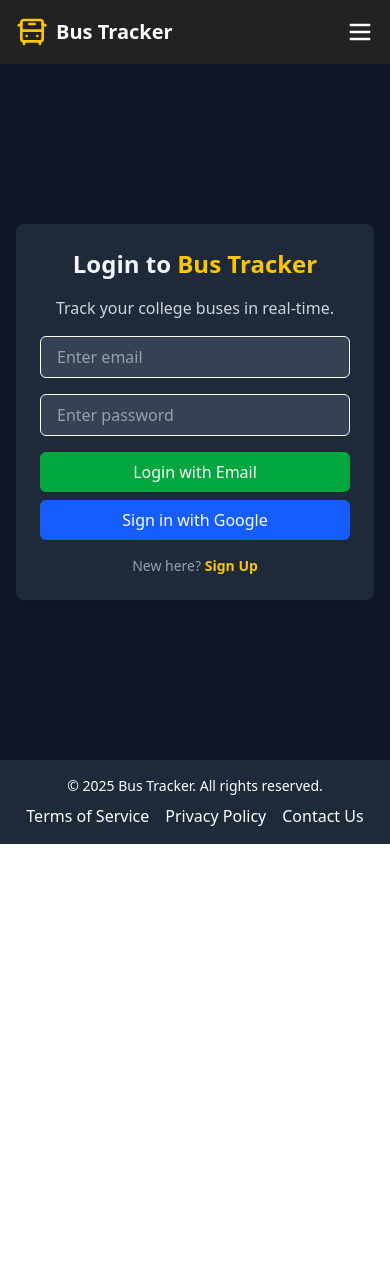
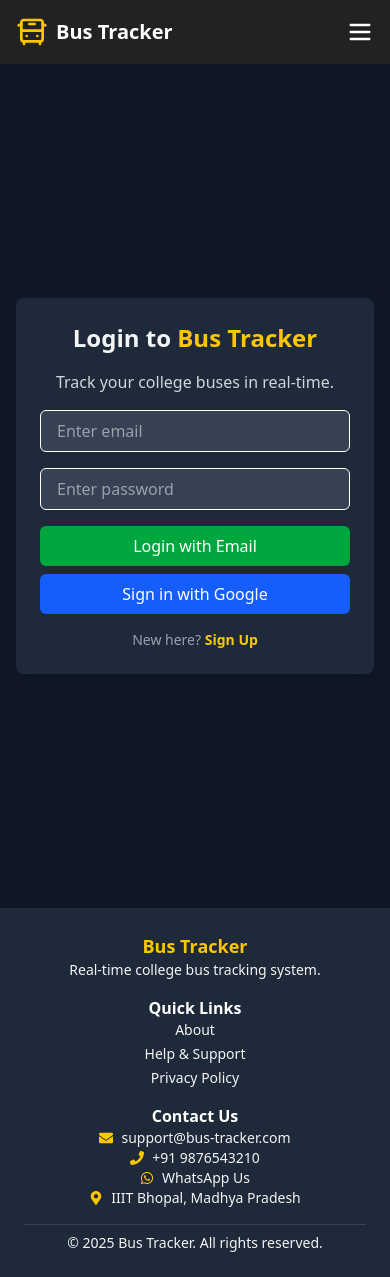
Before and after one commit to ankit2005-star/my-collage-bus-tracker, a React (Vite) app: page /login in a window 390 px wide. Before the commit the page ends 844 px from the top, so only its background shows below. Built offline with nearby package versions, Linux system fonts and the light colour scheme; no server answers.

Commit message:
improved ui

```diff
--- a/src/App.jsx
+++ b/src/App.jsx
@@ -1,27 +1,32 @@
 import { Routes, Route } from "react-router-dom";
 import PrivateRoute from "./components/PrivateRoute";
-import Header from "./components/Header.jsx"
+import HelpSupportPage from "./pages/HelpSuppportPage.jsx"
 import HomePage from "./pages/HomePage";
 import LoginPage from "./pages/LoginPage";
 import SignupPage from "./pages/SignupPage";
  import ProfilePage from "./pages/ProfilePage";
  import BusTrackingPage from './pages/BusTrackingPage.jsx'
  import BusRouteDetails from "./pages/BusRouteDetailsPage.jsx"
+import Header from "./components/Header.jsx";
+import Footer from "./components/Footer.jsx";
 
 function App() {
   return (
     <>
+    <Header />
       <Routes>
         <Route path="/login" element={<LoginPage />} />
         <Route path="/signup" element={<SignupPage />} />
 
         <Route element={<PrivateRoute />}>
+          <Route path="/help-support" element={<HelpSupportPage />} />
           <Route path="/bus-route-details" element={<BusRouteDetails />} />
           <Route path="/bus-tracking" element={<BusTrackingPage />} />
           <Route path="/" element={<HomePage />} />
           <Route path="/profile" element={<ProfilePage />} />
         </Route>
       </Routes>
+      <Footer/>
     </>
   );
 }
--- a/src/components/Footer.jsx
+++ b/src/components/Footer.jsx
@@ -1,19 +1,76 @@
+import {
+  FaEnvelope,
+  FaPhone,
+  FaWhatsapp,
+  FaMapMarkerAlt,
+} from "react-icons/fa";
+
 const Footer = () => {
   return (
-    <footer className="bg-gray-800  text-white py-4 w-screen">
-      <div className="text-center">
-        <p className="text-sm">© 2025 Bus Tracker. All rights reserved.</p>
-        <div className="mt-2 space-x-4">
-          <a href="/terms" className="text-white hover:text-gray-300">
-            Terms of Service
-          </a>
-          <a href="/privacy" className="text-white hover:text-gray-300">
-            Privacy Policy
-          </a>
-          <a href="/contact" className="text-white hover:text-gray-300">
-            Contact Us
-          </a>
+    <footer className="bg-gray-800 text-gray-100 py-6  px-6 ">
+      <div className=" mx-auto flex flex-col md:flex-row  justify-between items-center text-center md:text-left space-y-4 md:space-y-0">
+        {/* Company Info */}
+        <div>
+          <h2 className="text-lg font-bold text-yellow-400">Bus Tracker</h2>
+          <p className="text-sm">Real-time college bus tracking system.</p>
         </div>
+
+        {/* Quick Links */}
+        <div>
+          <h2 className="text-md font-semibold text-white">Quick Links</h2>
+          <ul className="text-sm space-y-1">
+            <li>
+              <a href="/about" className="hover:text-yellow-400">
+                About
+              </a>
+            </li>
+            <li>
+              <a href="/help-support" className="hover:text-yellow-400">
+                Help & Support
+              </a>
+            </li>
+            <li>
+              <a href="/privacy-policy" className="hover:text-yellow-400">
+                Privacy Policy
+              </a>
+            </li>
+          </ul>
+        </div>
+
+        {/* Contact Info */}
+        <div>
+          <h2 className="text-md font-semibold text-white">Contact Us</h2>
+          <p className="text-sm flex items-center justify-center md:justify-start">
+            <FaEnvelope className="mr-2 text-yellow-400" />
+            <a
+              href="mailto:support@bus-tracker.com"
+              className="hover:text-yellow-400"
+            >
+              support@bus-tracker.com
+            </a>
+          </p>
+          <p className="text-sm flex items-center justify-center md:justify-start">
+            <FaPhone className="mr-2 text-yellow-400" /> +91 9876543210
+          </p>
+          <p className="text-sm flex items-center justify-center md:justify-start">
+            <FaWhatsapp className="mr-2 text-yellow-400" />
+            <a
+              href="https://wa.me/919876543210"
+              className="hover:text-yellow-400"
+            >
+              WhatsApp Us
+            </a>
+          </p>
+          <p className="text-sm flex items-center justify-center md:justify-start">
+            <FaMapMarkerAlt className="mr-2 text-yellow-400" /> IIIT Bhopal,
+            Madhya Pradesh
+          </p>
+        </div>
+      </div>
+
+      {/* Copyright */}
+      <div className="border-t border-gray-700 mt-4 pt-2 text-center text-sm">
+        © {new Date().getFullYear()} Bus Tracker. All rights reserved.
       </div>
     </footer>
   );
--- a/src/components/Header.jsx
+++ b/src/components/Header.jsx
@@ -77,7 +77,7 @@ const Header = () => {
                   <Bell size={20} /> Notifications
                 </Link>
                 <Link
-                  to="/help"
+                  to="/help-support"
                   className="flex items-center gap-1 hover:text-gray-300"
                 >
                   <HelpCircle size={20} /> Help
@@ -167,7 +167,7 @@ const Header = () => {
                   <Bell size={24} /> Notifications
                 </Link>
                 <Link
-                  to="/help"
+                  to="/help-support"
                   onClick={() => setMenuOpen(false)}
                   className="flex items-center gap-2 text-lg hover:text-gray-300"
                 >
--- a/src/index.css
+++ b/src/index.css
@@ -1,18 +1 @@
  @import "tailwindcss";
-
-html, body, #root {
-  height: 100%;
-}
-
-.container {
-  display: flex;
-  flex-direction: column;
-  min-height: 100vh;
-}
-
-.content {
-  flex-grow: 1;
-  display: flex;
-  align-items: center;
-  justify-content: center;
-}
--- a/src/pages/BusRouteDetailsPage.jsx
+++ b/src/pages/BusRouteDetailsPage.jsx
@@ -32,8 +32,7 @@ const busRoutes = [
 const BusRouteDetailsPage = () => {
   return (
     <div className="flex flex-col min-h-screen overflow-x-hidden bg-gray-900 text-white">
-      {/* Header */}
-      <Header />
+
 
       {/* Main Content */}
       <div className="flex-grow flex flex-col items-center justify-center px-4 py-16">
@@ -68,8 +67,7 @@ const BusRouteDetailsPage = () => {
         </div>
       </div>
 
-      {/* Footer */}
-      <Footer />
+
     </div>
   );
 };
--- a/src/pages/BusTrackingPage.jsx
+++ b/src/pages/BusTrackingPage.jsx
@@ -15,8 +15,7 @@ const BusTrackingPage = () => {
 
   return (
     <div className="flex flex-col min-h-screen overflow-x-hidden bg-gray-900 text-white">
-      {/* Header */}
-      <Header />
+
 
       {/* Main Content */}
       <div className="flex-grow flex flex-col items-center justify-center px-4 py-16">
@@ -44,8 +43,7 @@ const BusTrackingPage = () => {
         </div>
       </div>
 
-      {/* Footer (Always at Bottom) */}
-      <Footer />
+
     </div>
   );
 };
--- /dev/null
+++ b/src/pages/HelpSuppportPage.jsx
@@ -0,0 +1,107 @@
+import { useState } from "react";
+import Header from "../components/Header";
+import Footer from "../components/Footer";
+
+const HelpSupportPage = () => {
+  const [openFAQ, setOpenFAQ] = useState(null);
+
+  const toggleFAQ = (index) => {
+    setOpenFAQ(openFAQ === index ? null : index);
+  };
+
+  const faqs = [
+    {
+      question: "How do I track my bus?",
+      answer:
+        "Login to the app and select your route. The live bus location will be shown on the map.",
+    },
+    {
+      question: "Why is my bus not showing on the map?",
+      answer:
+        "This can happen due to GPS issues. Ensure your internet is working, and try refreshing the page.",
+    },
+    {
+      question: "Can I report a delayed bus?",
+      answer:
+        "Yes! Use the issue reporting form below to notify the admin about delays.",
+    },
+  ];
+
+  return (
+    <div className="flex  overflow-x-hidden flex-col min-h-screen bg-gray-900 text-white">
+
+
+      {/* Main Content */}
+      <div className="flex-grow container mx-auto px-4 py-10">
+        <h1 className="text-3xl font-bold text-yellow-400 text-center mb-6">
+          Help & Support
+        </h1>
+
+        {/* Main Grid Layout */}
+        <div className="grid grid-cols-1 lg:grid-cols-2 gap-8">
+          {/* FAQ Section */}
+          <div className="bg-gray-800 p-6 rounded-lg shadow-lg">
+            <h2 className="text-2xl font-semibold text-white mb-4">FAQs</h2>
+            <div className="space-y-4">
+              {faqs.map((faq, index) => (
+                <div
+                  key={index}
+                  className="bg-gray-700 p-4 rounded-md shadow-md cursor-pointer"
+                  onClick={() => toggleFAQ(index)}
+                >
+                  <div className="flex justify-between items-center">
+                    <h3 className="text-lg font-medium">{faq.question}</h3>
+                    <span className="text-yellow-400">
+                      {openFAQ === index ? "−" : "+"}
+                    </span>
+                  </div>
+                  {openFAQ === index && (
+                    <p className="mt-2 text-gray-300">{faq.answer}</p>
+                  )}
+                </div>
+              ))}
+            </div>
+          </div>
+
+          {/* Issue Reporting Form */}
+          <div className="bg-gray-800 p-6 rounded-lg shadow-lg">
+            <h2 className="text-2xl font-semibold text-white mb-4">
+              Report an Issue
+            </h2>
+            <form className="space-y-4">
+              <input
+                type="text"
+                placeholder="Your Name"
+                className="w-full px-4 py-2 border rounded-md focus:ring-2 focus:ring-yellow-500 bg-gray-700 text-white"
+                required
+              />
+              <input
+                type="email"
+                placeholder="Your Email"
+                className="w-full px-4 py-2 border rounded-md focus:ring-2 focus:ring-yellow-500 bg-gray-700 text-white"
+                required
+              />
+              <textarea
+                placeholder="Describe the issue..."
+                className="w-full px-4 py-2 border rounded-md focus:ring-2 focus:ring-yellow-500 bg-gray-700 text-white h-24"
+                required
+              ></textarea>
+              <button
+                type="submit"
+                className="w-full py-2 bg-green-600 text-white rounded-md font-medium hover:bg-green-700 transition"
+              >
+                Submit Report
+              </button>
+            </form>
+          </div>
+        </div>
+
+
+      </div>
+
+
+    </div>
+  );
+};
+
+export default HelpSupportPage;
--- a/src/pages/HomePage.jsx
+++ b/src/pages/HomePage.jsx
@@ -10,8 +10,7 @@ const HomePage = () => {
 
   return (
     <div className="flex flex-col min-h-screen overflow-x-hidden bg-gray-100 dark:bg-gray-900">
-      {/* Header */}
-      <Header />
+
 
       {/* Main Content */}
       <div className="flex-grow flex items-center justify-center px-4 py-10">
@@ -63,8 +62,6 @@ const HomePage = () => {
         </div>
       </div>
 
-      {/* Footer */}
-      <Footer />
     </div>
   );
 };
--- a/src/pages/LoginPage.jsx
+++ b/src/pages/LoginPage.jsx
@@ -36,8 +36,7 @@ const LoginPage = () => {
 
   return (
     <div className="flex flex-col min-h-screen bg-gray-900 text-white overflow-x-hidden">
-      {/* Header */}
-      <Header />
+
 
       {/* Main Content */}
       <div className="flex-grow flex items-center justify-center px-4 py-10">
@@ -111,8 +110,7 @@ const LoginPage = () => {
         </div>
       </div>
 
-      {/* Footer */}
-      <Footer />
+
     </div>
   );
 };
--- a/src/pages/ProfilePage.jsx
+++ b/src/pages/ProfilePage.jsx
@@ -1,7 +1,6 @@
-import { useState } from "react";
+import { useState, useEffect } from "react";
 import { useAuth } from "../context/AuthContext";
 import { useNavigate } from "react-router-dom";
-import Header from "../components/Header";
 
 const DEFAULT_AVATAR = "https://via.placeholder.com/150";
 
@@ -9,15 +8,19 @@ const ProfilePage = () => {
   const { user, logout } = useAuth();
   const navigate = useNavigate();
 
-  if (!user) {
-    navigate("/login");
-    return null;
-  }
+  useEffect(() => {
+    if (!user) {
+      navigate("/login");
+    }
+  }, [user, navigate]);
 
   const storedPhoto = localStorage.getItem("profileImage");
-  const [name, setName] = useState(user.displayName || "");
+  const storedName =
+    localStorage.getItem("profileName") || user?.displayName || "User";
+
+  const [name, setName] = useState(storedName);
   const [photoURL, setPhotoURL] = useState(
-    storedPhoto || user.photoURL || DEFAULT_AVATAR
+    storedPhoto || user?.photoURL || DEFAULT_AVATAR
   );
   const [isEditing, setIsEditing] = useState(false);
   const [uploading, setUploading] = useState(false);
@@ -43,7 +46,6 @@ const ProfilePage = () => {
   const handleUpdateProfile = () => {
     setUploading(true);
     localStorage.setItem("profileName", name);
-    localStorage.setItem("profileImage", photoURL);
     alert("Profile updated successfully!");
     setIsEditing(false);
     setUploading(false);
@@ -60,10 +62,10 @@ const ProfilePage = () => {
   };
 
   return (
-    <div className="flex flex-col items-center justify-center min-h-screen px-4 bg-gradient-to-b from-blue-50 to-blue-100">
-      <Header />
-      <div className="w-full max-w-sm bg-white shadow-lg rounded-xl p-6 text-center">
-        <div className="relative w-24 h-24 mx-auto mb-3 rounded-full overflow-hidden border-4 border-blue-500">
+    <div className="flex flex-col items-center justify-center min-h-screen px-4 bg-gradient-to-b from-[#1e293b] to-[#334155] text-white">
+      <div className="w-full max-w-md bg-[#1e293b] shadow-lg rounded-lg p-6 text-center border border-[#64748b]">
+        {/* Profile Picture */}
+        <div className="relative w-24 h-24 mx-auto mb-4 rounded-full overflow-hidden border-4 border-[#0ea5e9]">
           <img
             src={photoURL}
             alt="Profile"
@@ -71,11 +73,11 @@ const ProfilePage = () => {
           />
           <label
             htmlFor="fileInput"
-            className="absolute bottom-2 right-2 bg-white p-1 rounded-full shadow-md cursor-pointer"
+            className="absolute bottom-1 right-1 bg-[#0ea5e9] p-2 rounded-full shadow-md cursor-pointer"
           >
             <svg
               xmlns="http://www.w3.org/2000/svg"
-              className="h-5 w-5 text-gray-700"
+              className="h-4 w-4 text-white"
               fill="none"
               viewBox="0 0 24 24"
               stroke="currentColor"
@@ -95,49 +97,49 @@ const ProfilePage = () => {
             className="hidden"
           />
         </div>
+
+        {/* Name Input */}
         {isEditing ? (
           <input
             type="text"
             value={name}
             onChange={(e) => setName(e.target.value)}
-            className="border p-2 rounded-md w-full mt-2"
+            className="border border-[#64748b] p-2 rounded-md w-full bg-[#334155] text-white"
             placeholder="Enter new name"
           />
         ) : (
-          <h2 className="text-xl font-bold">
-            {name || user.displayName || "User"}
-          </h2>
+          <h2 className="text-xl font-semibold">{name}</h2>
         )}
 
+        {/* Action Buttons */}
         <div className="mt-4 flex flex-col gap-3">
           {isEditing ? (
             <>
               <button
                 onClick={handleUpdateProfile}
-                className="w-full px-4 py-2 text-white bg-green-500 rounded-lg hover:bg-green-600 transition-all"
+                className="w-full px-4 py-2 bg-[#0ea5e9] text-white rounded-lg hover:bg-[#0284c7] transition-all"
                 disabled={uploading}
               >
                 {uploading ? "Updating..." : "Save Changes"}
               </button>
               <button
                 onClick={handleRemoveProfilePicture}
-                className="w-full px-4 py-2 text-white bg-red-500 rounded-lg hover:bg-red-600 transition-all"
+                className="w-full px-4 py-2 bg-[#dc2626] text-white rounded-lg hover:bg-[#b91c1c] transition-all"
               >
                 Remove Profile Picture
               </button>
-
             </>
           ) : (
             <button
               onClick={() => setIsEditing(true)}
-              className="w-full px-4 py-2 text-white bg-blue-500 rounded-lg hover:bg-blue-600 transition-all"
+              className="w-full px-4 py-2 bg-[#0ea5e9] text-white rounded-lg hover:bg-[#0284c7] transition-all"
             >
               Edit Profile
             </button>
           )}
           <button
             onClick={handleLogout}
-            className="w-full px-4 py-2 text-white bg-red-500 rounded-lg hover:bg-red-600 transition-all"
+            className="w-full px-4 py-2 bg-[#dc2626] text-white rounded-lg hover:bg-[#b91c1c] transition-all"
           >
             Logout
           </button>
--- a/src/pages/SignupPage.jsx
+++ b/src/pages/SignupPage.jsx
@@ -63,8 +63,7 @@ const SignupPage = () => {
 
   return (
     <div className="h-screen flex flex-col bg-gray-900 text-gray-200">
-      {/* Header */}
-      <Header />
+
 
       {/* Main Content */}
       <div className="flex-grow flex flex-col items-center justify-center px-4">
@@ -157,8 +156,7 @@ const SignupPage = () => {
         </div>
       </div>
 
-      {/* Footer */}
-      <Footer />
+
     </div>
   );
 };
```
